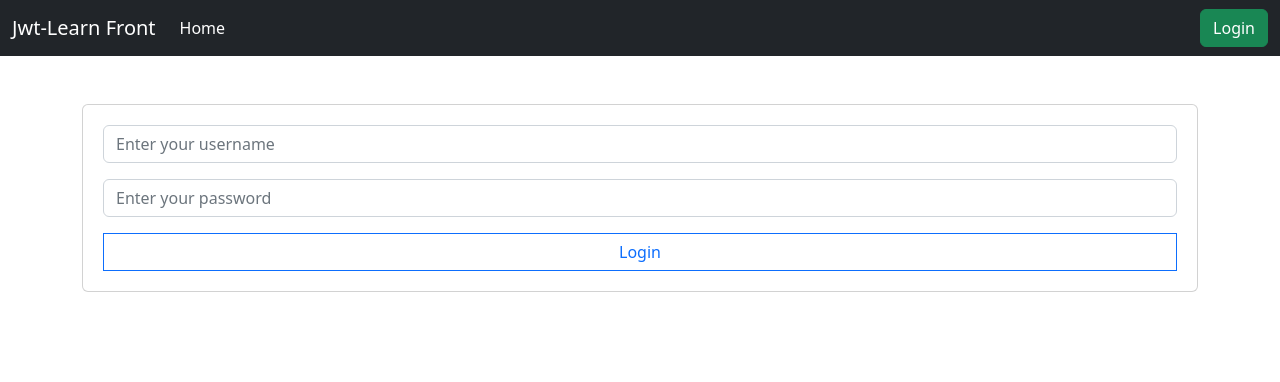
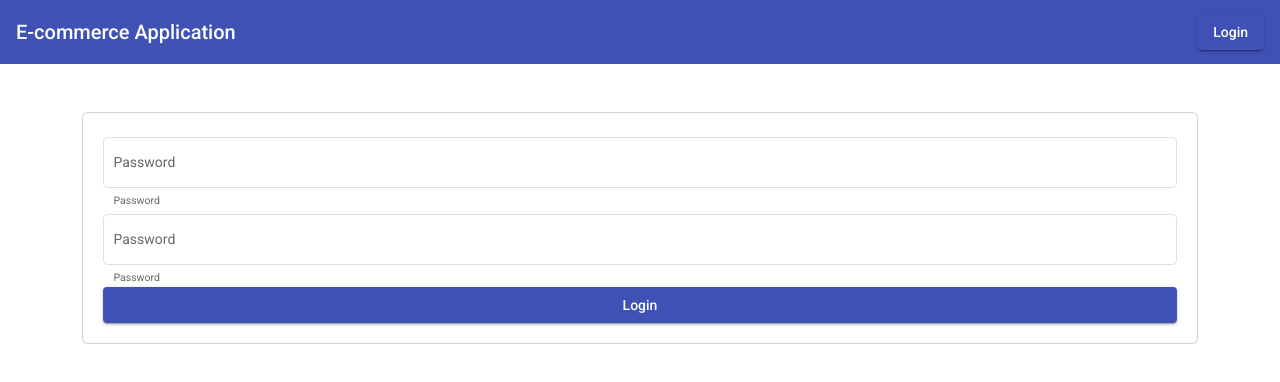
Before and after one commit to Abdelhak21-elgo/Authentification, an Angular app in the folder jwt_front/: page /Login in a window 1280 px wide. Shown: the top 382 px of the page. Built offline with nearby package versions, Linux system fonts and the light colour scheme.

Commit message:
add swagger UI to describe the structure of your APIs

```diff
--- a/jwt_front/angular.json
+++ b/jwt_front/angular.json
@@ -23,6 +23,7 @@
               "src/assets"
             ],
             "styles": [
+              "./node_modules/@angular/material/prebuilt-themes/indigo-pink.css",
               "src/styles.css",
               "node_modules/bootstrap/dist/css/bootstrap.min.css"
             ],
@@ -94,6 +95,7 @@
               "src/assets"
             ],
             "styles": [
+              "./node_modules/@angular/material/prebuilt-themes/indigo-pink.css",
               "src/styles.css"
             ],
             "scripts": []
--- a/jwt_front/package.json
+++ b/jwt_front/package.json
@@ -11,10 +11,12 @@
   "private": true,
   "dependencies": {
     "@angular/animations": "^14.2.0",
+    "@angular/cdk": "^13.0.0",
     "@angular/common": "^14.2.0",
     "@angular/compiler": "^14.2.0",
     "@angular/core": "^14.2.0",
     "@angular/forms": "^14.2.0",
+    "@angular/material": "^13.0.0",
     "@angular/platform-browser": "^14.2.0",
     "@angular/platform-browser-dynamic": "^14.2.0",
     "@angular/router": "^14.2.0",
--- a/jwt_front/src/app/_Services/user.service.ts
+++ b/jwt_front/src/app/_Services/user.service.ts
@@ -7,7 +7,8 @@
   providedIn: 'root'
 })
 export class UserService {
-  apipath = environment.apipathback;
+  // apipath = environment.apipathback;
+  apipath = "http://localhost:8080";
 
   requestHeader = new HttpHeaders({
     "No-Auth": "True"
--- a/jwt_front/src/app/app-routing.module.ts
+++ b/jwt_front/src/app/app-routing.module.ts
@@ -8,7 +8,7 @@
 import { AuthGuard } from './_Auth/auth.guard';
 
 const routes: Routes = [
-  { path: 'Home', component: HomeComponent },
+  { path: '', component: HomeComponent },
   { path: 'Admin', component: AdminComponent, canActivate:[AuthGuard] , data:{roles:['Admin']} },
   { path: 'User', component: UserComponent , canActivate:[AuthGuard] , data:{roles:['User']} },
   { path: 'Login', component: LoginComponent },
--- a/jwt_front/src/app/header/header.component.css
+++ b/jwt_front/src/app/header/header.component.css
@@ -0,0 +1,3 @@
+.space-button{
+    flex: 1 1 auto;
+}
--- a/jwt_front/src/app/header/header.component.html
+++ b/jwt_front/src/app/header/header.component.html
@@ -1,4 +1,19 @@
-<nav class="navbar navbar-expand-sm navbar-dark bg-dark">
+<mat-toolbar color="primary">
+  <span>
+    E-commerce Application
+  </span>
+
+  <span class="space-button"></span>
+  <button *ngIf="!IsLoggedIn()" mat-raised-button color="primary" routerLink="/Login">
+    Login
+  </button>
+  <button *ngIf="IsLoggedIn()" mat-raised-button color="warn" (click) = "logout()">
+    Logout
+  </button>
+</mat-toolbar>
+
+
+<!-- <nav class="navbar navbar-expand-sm navbar-dark bg-dark">
   <div class="container-fluid">
     <a class="navbar-brand" href="#">Jwt-Learn Front</a>
     <button class="navbar-toggler" type="button" data-bs-toggle="collapse" data-bs-target="#mynavbar">
@@ -19,8 +34,8 @@
         </li>
       </ul>
       <button *ngIf="!IsLoggedIn()" type="button" class="btn btn-success" routerLink="/Login" >Login</button>
-      <button *ngIf="IsLoggedIn()"type="button" class="btn btn-danger" (click) = "logout()">Logout</button>
+      <button *ngIf="IsLoggedIn()" type="button" class="btn btn-danger" (click) = "logout()">Logout</button>
     </div>
   </div>
 
-</nav>
+</nav>-->
--- a/jwt_front/src/app/header/header.component.ts
+++ b/jwt_front/src/app/header/header.component.ts
@@ -22,6 +22,6 @@
 
   public logout() {
     this.userauthservice.clear();
-    this.router.navigate(["/Home"]);
+    this.router.navigate(["/"]);
   }
 }
--- a/jwt_front/src/app/login/login.component.html
+++ b/jwt_front/src/app/login/login.component.html
@@ -1,25 +1,25 @@
 <div class="container mt-5">
     <div class="card" style="padding: 20px;">
         <form #loginForm="ngForm" (ngSubmit)="login(loginForm)">
-            <input type="text"
-            ngModel
-            name="uerName"
-            id="uerName"
-            placeholder="Enter your username"
-            class="form-control mb-3"
-            >
+            <mat-form-field appearance="outline" class="w-100">
+                <mat-label>Password</mat-label>
+                <input matInput ngModel name="uerName" id="uerName" placeholder="Username">
+                <mat-hint>Password</mat-hint>
+            </mat-form-field>
+            <mat-form-field appearance="outline" class="w-100">
+                <mat-label>Password</mat-label>
+                <input type="password" matInput ngModel name="userPassword" id="userPassword" placeholder="Password">
+                <mat-hint>Password</mat-hint>
+            </mat-form-field>
+            <button type="submit"  mat-raised-button color="primary" class="w-100">Login</button>
+<!--
+            <input type="text" ngModel name="uerName" id="uerName" placeholder="Enter your username"
+                class="form-control mb-3">
 
-            <input type="password"
-            ngModel
-            name="userPassword"
-            id="userPassword"
-            placeholder="Enter your password"
-            class="form-control mb-3"
-            >
+            <input type="password" ngModel name="userPassword" id="userPassword" placeholder="Enter your password"
+                class="form-control mb-3">
 
-            <input type="submit"
-            value="Login"
-            class="btn btn-outline-primary form-control rounded-0">
+            <input type="submit" value="Login" class="btn btn-outline-primary form-control rounded-0"> -->
         </form>
     </div>
 </div>
--- a/jwt_front/src/index.html
+++ b/jwt_front/src/index.html
@@ -2,12 +2,15 @@
 <html lang="en">
 <head>
   <meta charset="utf-8">
-  <title>JwtFront</title>
+  <title>E-commerce Application</title>
   <base href="/">
   <meta name="viewport" content="width=device-width, initial-scale=1">
   <link rel="icon" type="image/x-icon" href="favicon.ico">
+  <link rel="preconnect" href="https://fonts.gstatic.com">
+  <link href="https://fonts.googleapis.com/css2?family=Roboto:wght@300;400;500&display=swap" rel="stylesheet">
+  <link href="https://fonts.googleapis.com/icon?family=Material+Icons" rel="stylesheet">
 </head>
-<body>
+<body class="mat-typography">
   <app-root></app-root>
 </body>
 </html>
--- a/jwt_front/src/styles.css
+++ b/jwt_front/src/styles.css
@@ -1 +1,4 @@
 /* You can add global styles to this file, and also import other style files */
+
+html, body { height: 100%; }
+body { margin: 0; font-family: Roboto, "Helvetica Neue", sans-serif; }
```
Also changed, not shown: jwt_front/src/app/app.module.ts (+13 -2 lines), 1 other file (tests, documents, lock files or other folders).
